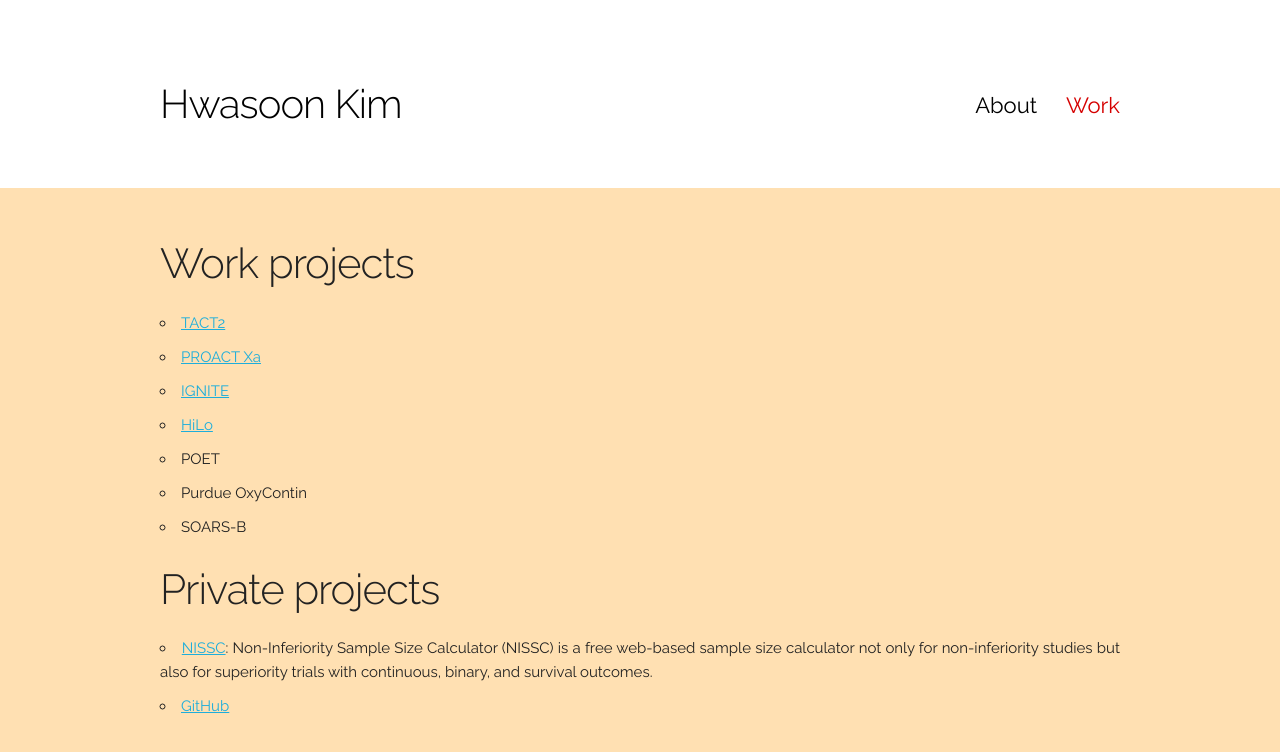
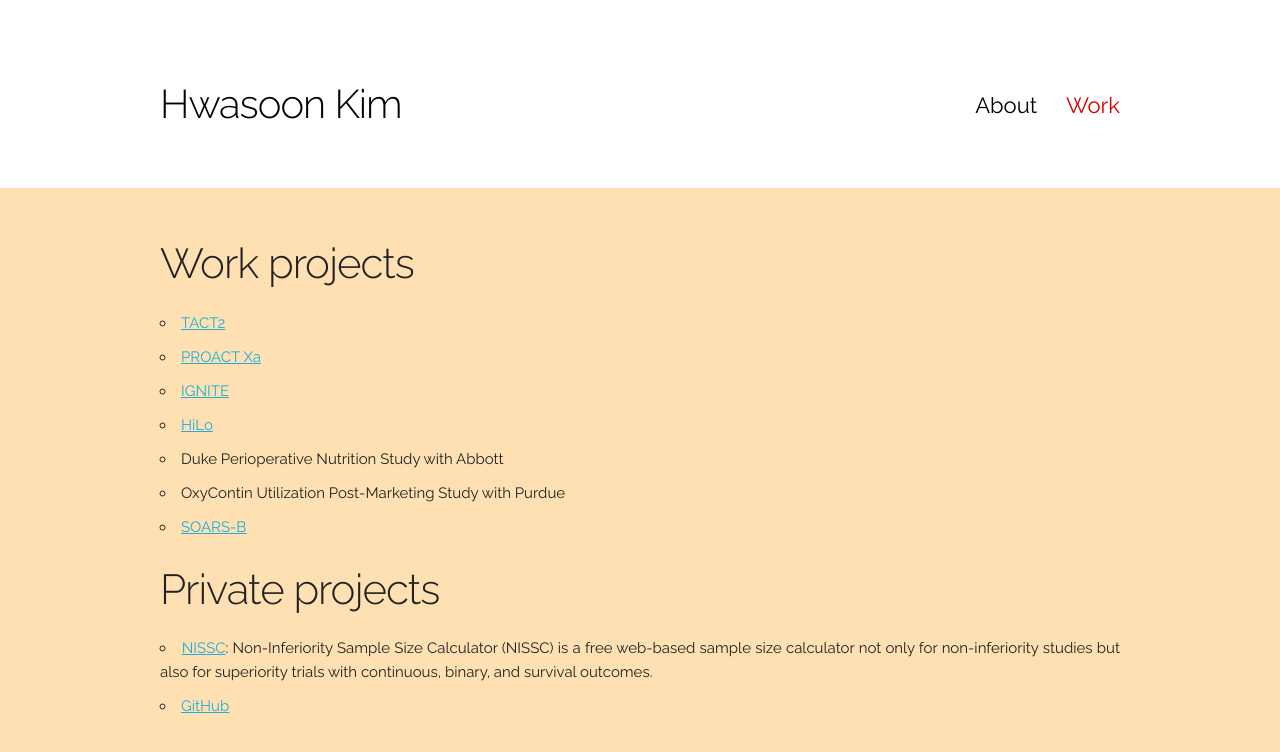
Before and after one commit to dulcisflos/dulcisflos.github.io, a Jekyll site: the page built from work/index.md, in a window 1280 px wide. Shown: the top 752 px of the page. Built offline with Jekyll 4.4.1, drawn with Linux system fonts in a browser that asks for light colours.

Commit message:
Update index.md

```diff
--- a/work/index.md
+++ b/work/index.md
@@ -9,10 +9,9 @@ background_color: FFE0B2
 - [PROACT Xa](https://clinicaltrials.gov/ct2/show/NCT04142658)
 - [IGNITE](https://gmkb.org/)
 - [HiLo](https://clinicaltrials.gov/ct2/show/NCT04095039)
-- POET
-- Purdue OxyContin
-- SOARS-B
-
+- Duke Perioperative Nutrition Study with Abbott
+- OxyContin Utilization Post-Marketing Study with Purdue
+- [SOARS-B](https://clinicaltrials.gov/ct2/show/NCT01944046)
 
 ## Private projects
 - [NISSC](http://www.hwasoon.kim/NISSC): Non-Inferiority Sample Size Calculator (NISSC) is a free web-based sample size calculator not only for non-inferiority studies but also for superiority trials with continuous, binary, and survival outcomes.
```
